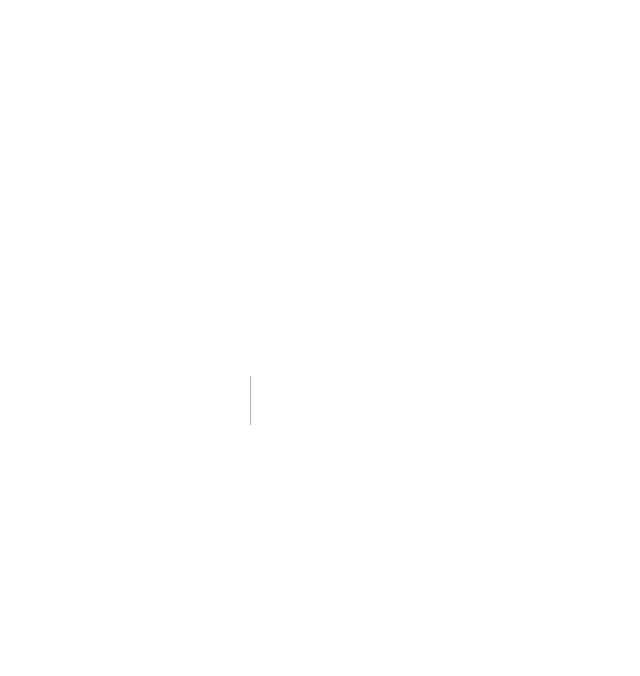
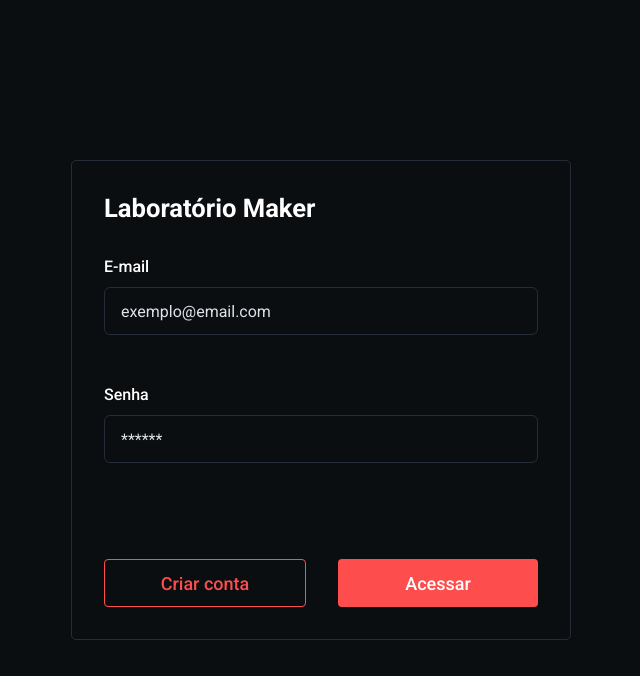
Before and after one commit to ladeira1/laboratorio-maker, a Next.js app: page /auth/login in a window 1280 px wide. Before the commit this address had no page. Shown: the top 676 px of the page, without its empty margins (319-959 px from the left). Built offline with nearby package versions, Linux system fonts and the light colour scheme.

Commit message:
Add React Hook Form, yup and Create Login screen

```diff
--- a/package.json
+++ b/package.json
@@ -12,14 +12,18 @@
     "@chakra-ui/react": "^1.8.6",
     "@emotion/react": "^11",
     "@emotion/styled": "^11",
+    "@hookform/resolvers": "^2.8.8",
     "@reduxjs/toolkit": "^1.8.0",
     "@types/youtube-player": "^5.5.5",
     "framer-motion": "^6",
     "next": "12.1.0",
     "react": "17.0.2",
     "react-dom": "17.0.2",
+    "react-hook-form": "^7.28.1",
+    "react-icons": "^4.3.1",
     "react-redux": "^7.2.6",
-    "react-youtube": "^7.14.0"
+    "react-youtube": "^7.14.0",
+    "yup": "^0.32.11"
   },
   "devDependencies": {
     "@types/node": "17.0.21",
--- /dev/null
+++ b/src/components/Form/TextInput.tsx
@@ -0,0 +1,56 @@
+import { forwardRef, ForwardRefRenderFunction } from 'react';
+import { FormControl, Text, Input as ChakraInput, InputProps as ChakraInputProps, Tooltip, FormErrorMessage, Icon, Input, Box } from "@chakra-ui/react"
+import { FieldError } from "react-hook-form";
+import { FiAlertCircle } from 'react-icons/fi';
+
+interface InputProps extends ChakraInputProps {
+  label?: string;
+  name: string;
+  error?: FieldError;
+}
+
+const TextInputBase: ForwardRefRenderFunction<HTMLInputElement, InputProps> = ({ name, label, my, mt, mb, error, ...rest }, ref) => {
+  return (
+    <FormControl
+    display="flex"
+    flexDirection="column"
+    alignItems="flex-start"
+    minWidth="100%"
+    width="100%"
+    isInvalid={!!error}
+    my={my}
+    mt={mt}
+    mb={mb}
+  >
+    {!!label && <Text color="white" fontSize="1rem" fontWeight="500" mb="0.5rem">{label}</Text>}
+    <ChakraInput
+      borderColor="gray.800"
+      _hover={{
+        borderColor: 'red'
+      }}
+      _placeholder={{
+        color: 'gray.400',
+        fontSize: '1rem',
+        fontWeight: '400'
+      }}
+      _focus={{
+        borderColor: 'red',
+        fontWeight: '600'
+      }}
+      size="lg"
+      fontSize="1rem"
+      aria-label={name}
+      name={name}
+      ref={ref}
+      {...rest}
+    />
+
+    {!!error ? (
+      <FormErrorMessage mt="0.5rem" ml="0.2rem" zIndex="tooltip">
+        <Text color="red" fontSize="0.8rem">{error.message}</Text>
+      </FormErrorMessage>
+    ) : <Box h="2rem" />}
+  </FormControl>
+  )
+}
+export const TextInput = forwardRef(TextInputBase);
--- /dev/null
+++ b/src/pages/auth/login.tsx
@@ -0,0 +1,60 @@
+import { Button, Flex, Heading, HStack } from "@chakra-ui/react";
+import { NextPage } from "next";
+import { SubmitHandler, useForm } from "react-hook-form";
+import { yupResolver } from '@hookform/resolvers/yup';
+import * as yup from "yup";
+import { TextInput } from "../../components/Form/TextInput";
+
+const schema = yup.object({
+  email: yup.string().email('Por favor, informe um e-mail válido').required('Campo obrigatório'),
+  password: yup.string().min(12, 'A senha deve ter, pelo menos, 12 caracteres').required('Campo obrigatório'),
+}).required();
+
+
+interface Values {
+  email: string,
+  password: string,
+};
+
+const Login: NextPage = () => {
+  const { register, handleSubmit, formState: { errors } } = useForm<Values>({ resolver: yupResolver(schema) });
+
+  const onSubmit: SubmitHandler<Values> = data => {
+    console.log(data);
+  }
+
+  const handleCreateAccount = () => {
+    console.log('todo')
+  }
+
+  return (
+    <Flex w="100vw" h="100vh" align="center" justify="center">
+      <Flex flexDir="column" as="form" onSubmit={handleSubmit(onSubmit)} borderWidth={1} borderColor="gray.800" borderRadius="5" p="2rem" w="500px">
+          <Heading as="h2" fontSize="1.6rem" mb="2rem">Laboratório Maker</Heading>
+
+          <TextInput
+            placeholder="exemplo@email.com"
+            label="E-mail"
+            {...register('email')}
+            error={errors?.email}
+          />
+
+          <TextInput
+            placeholder="******"
+            label="Senha"
+            {...register('password')}
+            error={errors?.password}
+            mt="1rem"
+            mb="4rem"
+          />
+
+          <HStack spacing="8">
+            <Button flex="1" size="lg" variant="outline">Criar conta</Button>
+            <Button flex="1" type="submit" size="lg">Acessar</Button>
+          </HStack>
+      </Flex>
+    </Flex>
+  )
+}
+
+export default Login;
--- a/src/styles/theme.ts
+++ b/src/styles/theme.ts
@@ -1,4 +1,4 @@
-import { extendTheme } from '@chakra-ui/react'
+import { ComponentStyleConfig, extendTheme } from '@chakra-ui/react'
 
 const colors = {
   background: '#0B0E11',
@@ -39,8 +39,60 @@ const styles = {
     },
     th: {
       color: 'red'
-    }
+    },
   }
 }
 
-export const theme = extendTheme({ colors, fonts, styles })
+const Button: ComponentStyleConfig = {
+  baseStyle: {
+    fontWeight: '500',
+    borderRadius: 'base',
+    transition: 'all ease 0.2s',
+  },
+  sizes: {
+    sm: {
+      fontSize: 'sm',
+      px: 4,
+      py: 3,
+    },
+    md: {
+      fontSize: 'md',
+      px: 6,
+      py: 4,
+    },
+  },
+  variants: {
+    outline: {
+      border: '1px solid',
+      borderColor: 'red',
+      color: 'red',
+      _hover: {
+        bg: 'background',
+        opacity: 0.8,
+      },
+      _active: {
+        bg: 'red',
+        color: 'background',
+        opacity: 0.9,
+      },
+    },
+    solid: {
+      bg: 'red',
+      color: 'white',
+      _hover: {
+        bg: 'red',
+        opacity: 0.8,
+      },
+      _active: {
+        bg: 'red',
+        opacity: 1,
+      },
+    },
+  },
+  defaultProps: {
+    size: 'md',
+    variant: 'solid',
+  },
+}
+
+export const theme = extendTheme({ colors, fonts, styles, components: { Button } })
```
Also changed, not shown: 1 other file (tests, documents, lock files or other folders).
